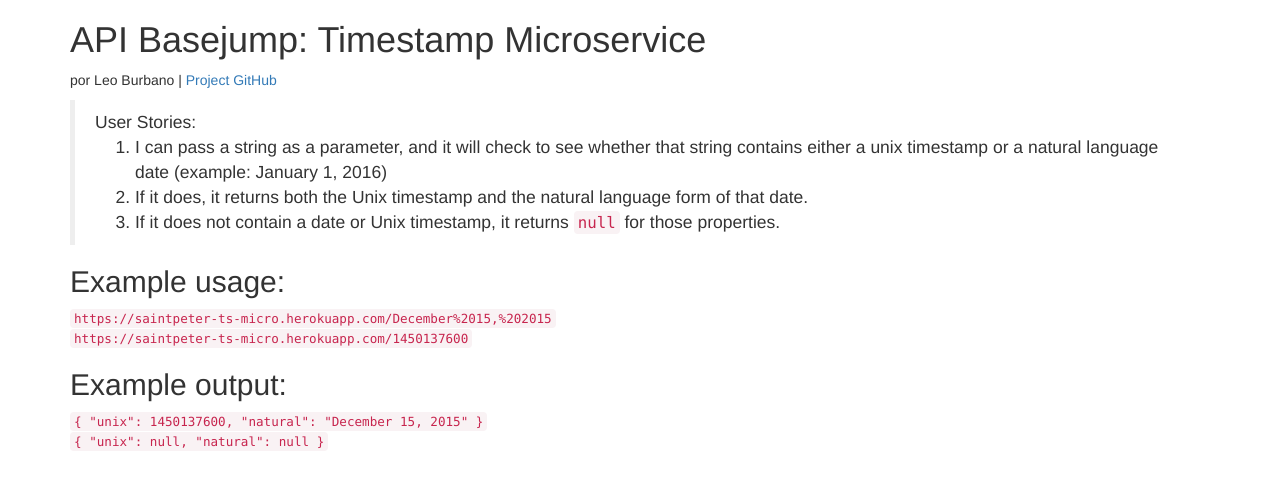
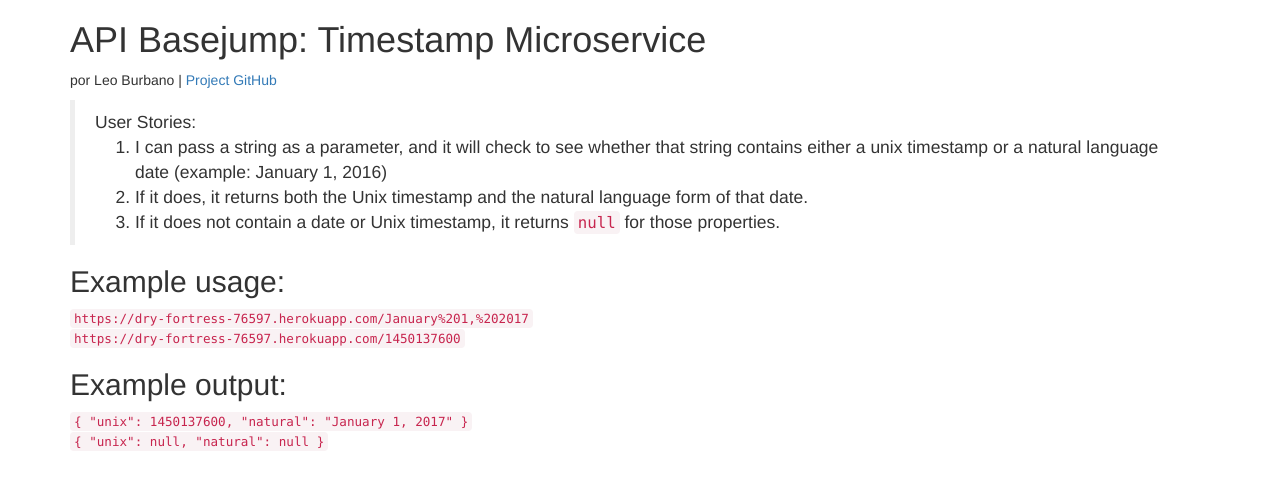
Before and after one commit to LeoBurbano/timestamleo, a website: page index.html in a window 1280 px wide. Drawn offline with nearby package versions, Linux system fonts and the light colour scheme.

Commit message:
ModificacionFinal

```diff
--- a/index.html
+++ b/index.html
@@ -10,7 +10,7 @@
 <div class="container">
     <h1 class="header">API Basejump: Timestamp Microservice</h1>
     <p>por Leo Burbano |
-        <a href="https://github.com/SaintPeter/basejump-timestamp-microservice">Project GitHub</a></p>
+        <a href="https://github.com/LeoBurbano/timestamleo.git      ">Project GitHub</a></p>
     <blockquote>User Stories:
         <ol>
             <li>I can pass a string as a parameter, and it will check to see whether that string contains either a unix
@@ -21,10 +21,10 @@
         </ol>
     </blockquote>
     <h2>Example usage:</h2>
-    <code>https://saintpeter-ts-micro.herokuapp.com/December%2015,%202015</code><br>
-    <code>https://saintpeter-ts-micro.herokuapp.com/1450137600</code>
+    <code>https://dry-fortress-76597.herokuapp.com/January%201,%202017</code><br>
+    <code>https://dry-fortress-76597.herokuapp.com/1450137600</code>
     <h2>Example output:</h2>
-    <code>{ "unix": 1450137600, "natural": "December 15, 2015" }</code><br>
+    <code>{ "unix": 1450137600, "natural": "January 1, 2017" }</code><br>
     <code>{ "unix": null, "natural": null }</code>
 </div>
 </body>
```
